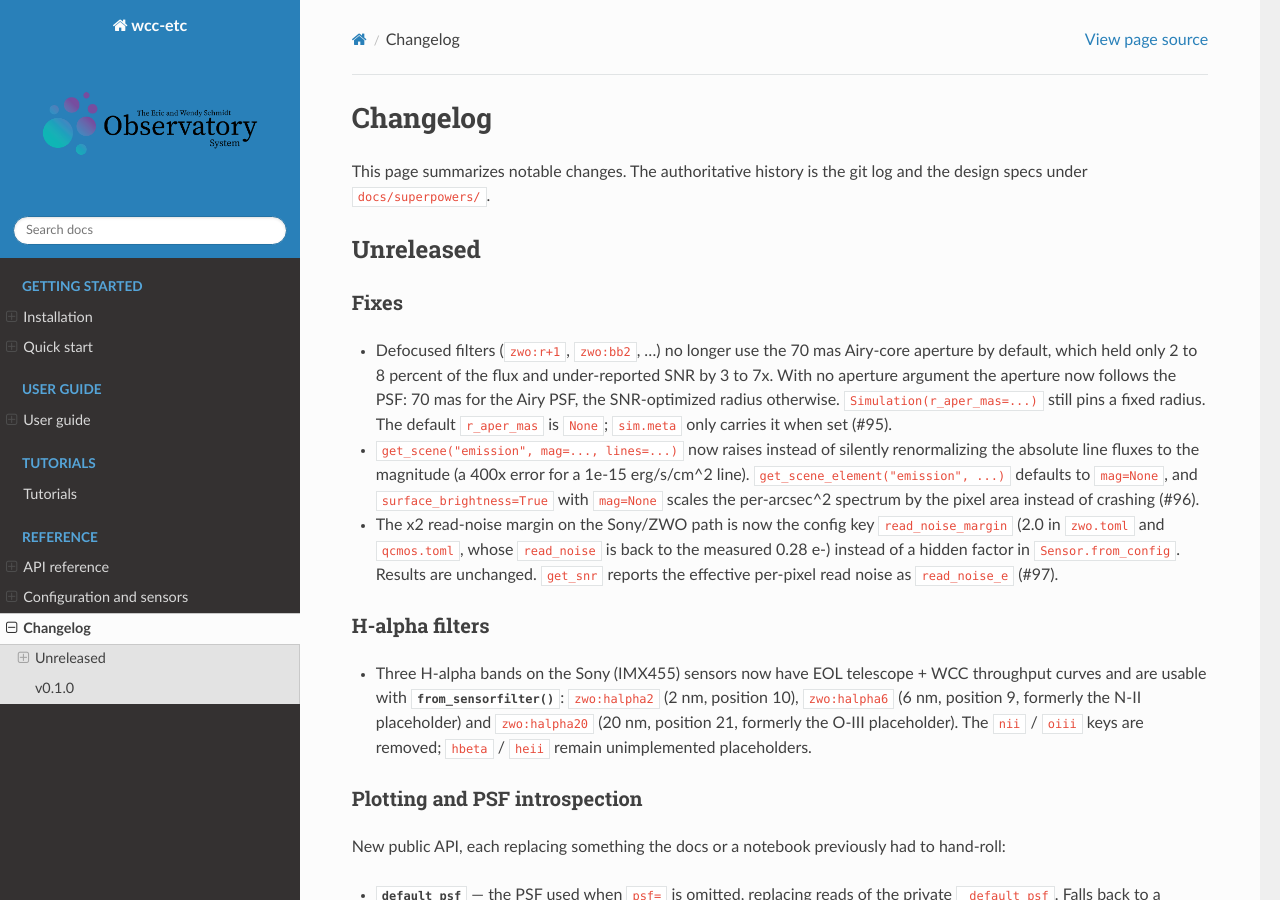
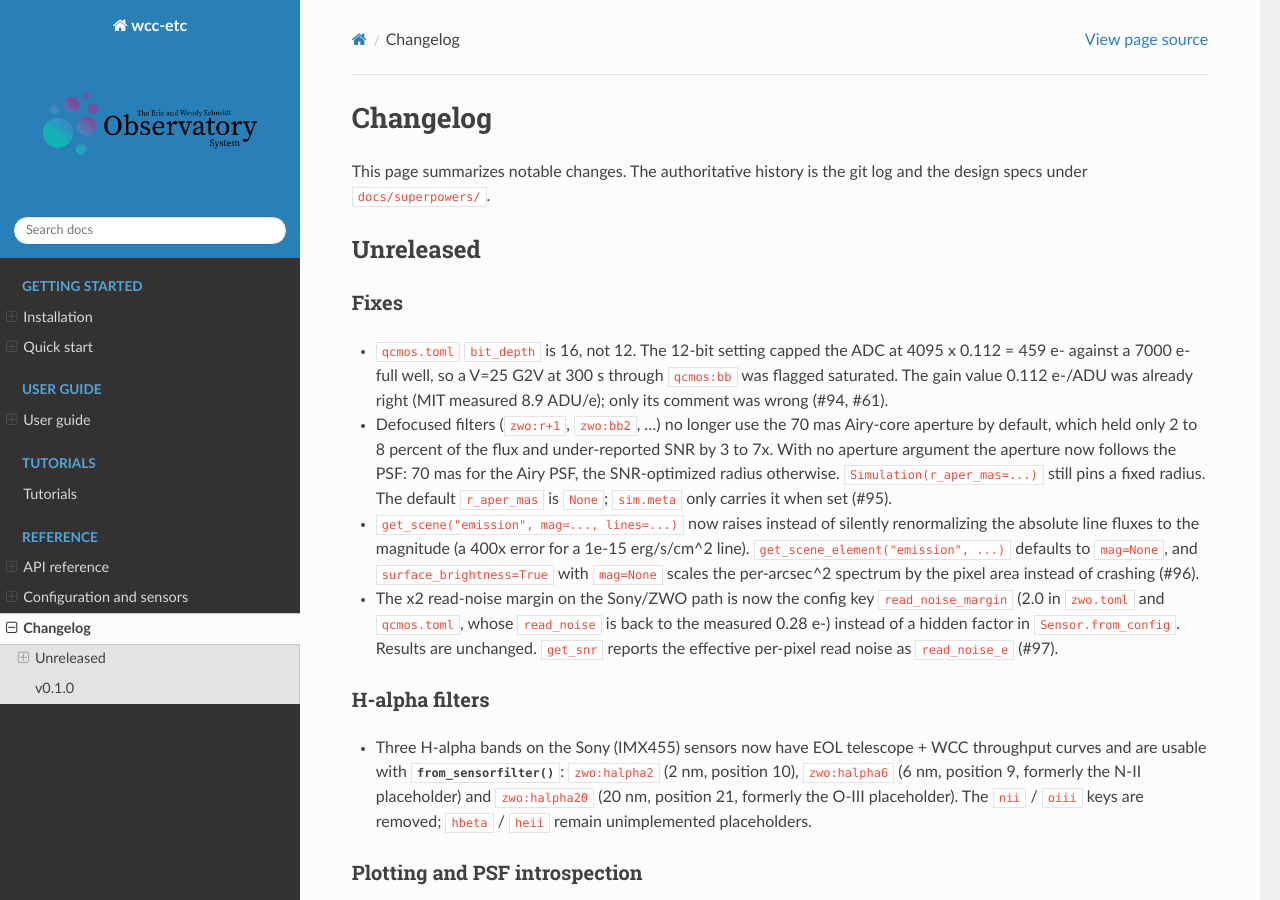
Before and after one commit to schmidt-observatories/wcc-etc, a Sphinx documentation site: the page built from docs/sphinx/changelog.rst, in a window 1280 px wide and 900 px high. Built offline with Sphinx 7.4.7 and the Read the Docs theme 3.1.0, drawn with Linux system fonts in a browser that asks for light colours; pages that are not in the unit, such as notebooks, are missing from menus.

Commit message:
fix: qCMOS ADC is 16-bit, not 12-bit; document gain as e-/ADU
bit_depth = 12 capped the qCMOS ADC at 4095 x 0.112 = 459 e- against a
7000 e- full well, so a V=25 G2V at 300 s through qcmos:bb was flagged
saturated. With 16 bits the ceiling is 7340 e- and the well binds first.

The gain value 0.112 e-/ADU was already correct (MIT measured 8.9 ADU/e);
only its comment claimed the opposite unit. Inverting it, as #61 proposed,
would have given 2.6 e- quantization noise.

Closes #94, closes #61.

Co-Authored-By: Claude Fable 5.1 <noreply@anthropic.com>

```diff
--- a/docs/sphinx/changelog.rst
+++ b/docs/sphinx/changelog.rst
@@ -10,6 +10,10 @@ Unreleased
 Fixes
 ~~~~~
 
+- ``qcmos.toml`` ``bit_depth`` is 16, not 12. The 12-bit setting capped the ADC
+  at 4095 x 0.112 = 459 e- against a 7000 e- full well, so a V=25 G2V at 300 s
+  through ``qcmos:bb`` was flagged saturated. The gain value 0.112 e-/ADU was
+  already right (MIT measured 8.9 ADU/e); only its comment was wrong (#94, #61).
 - Defocused filters (``zwo:r+1``, ``zwo:bb2``, ...) no longer use the 70 mas
   Airy-core aperture by default, which held only 2 to 8 percent of the flux and
   under-reported SNR by 3 to 7x. With no aperture argument the aperture now
--- a/docs/sphinx/configuration.rst
+++ b/docs/sphinx/configuration.rst
@@ -23,7 +23,7 @@ Sensors are addressed as ``"kind:band"``. The available combinations:
      - 16-bit, 3.76 µm pixels. ``adc_max = 65535``.
    * - ``qcmos:r``
      - Hamamatsu qCMOS
-     - 12-bit, 4.6 µm pixels. ``adc_max = 4095``.
+     - 16-bit, 4.6 µm pixels. ``adc_max = 65535``.
 
 (The ``zwo`` and ``hwk`` configs back the Sony and qCMOS sensors respectively.)
 
@@ -48,7 +48,7 @@ The configuration files
        bit depth, and paths to the dark-current, gain, read-noise, and
        well-depth CSV calibration curves.
    * - ``qcmos.toml``
-     - Hamamatsu qCMOS detector (12-bit) — same structure as ``zwo.toml``.
+     - Hamamatsu qCMOS detector (16-bit) — same structure as ``zwo.toml``.
    * - ``lazuli.toml``
      - Telescope: primary diameter (3.065 m), focal ratio (f/15), pointing
        jitter (10 mas), and the default zodiacal background magnitude.
--- a/docs/sphinx/quickstart.rst
+++ b/docs/sphinx/quickstart.rst
@@ -52,7 +52,7 @@ Sensors are addressed as ``"kind:band"`` strings:
    sim = Simulation.from_sensor_and_scene("sony:r", scene)
 
 Available sensors include ``sony:r`` / ``sony:bb`` (Sony IMX455, 16-bit) and
-``qcmos:r`` (Hamamatsu qCMOS, 12-bit). See :doc:`configuration` for the full
+``qcmos:r`` (Hamamatsu qCMOS, 16-bit). See :doc:`configuration` for the full
 list and how the TOML configs are structured.
 
 3. Compute signal-to-noise
--- a/docs/sphinx/user_guide/saturation.rst
+++ b/docs/sphinx/user_guide/saturation.rst
@@ -32,8 +32,9 @@ sensor's ADC maximum (``adc_max = 2**bit_depth - 1``):
 The relevant sensor properties are :attr:`~wcc_etc.Sensor.bit_depth`,
 :attr:`~wcc_etc.Sensor.bias_level`, and :attr:`~wcc_etc.Sensor.adc_max`. For
 example, the Sony IMX455 (``sony:*``) is 16-bit
-(``adc_max = 65535``) and the qCMOS (``qcmos:*``) is 12-bit
-(``adc_max = 4095``).
+(``adc_max = 65535``) and the qCMOS (``qcmos:*``) is also 16-bit
+(``adc_max = 65535``, i.e. 7340 e- at 0.112 e-/ADU, so its 7000 e- full
+well binds first).
 
 Saturation in the image and SNR paths
 -------------------------------------
--- a/src/wcc_etc/data/config/qcmos.toml
+++ b/src/wcc_etc/data/config/qcmos.toml
@@ -3,10 +3,10 @@ pixel_size = 4.6			# micron / pix
 read_noise = 0.28	  	   	# e/pix, measured
 read_noise_margin = 2.0			# x measured read noise, for unmodelled noise sources (non-linearity)
 dark_current = 0.05	           	# e/pix/s, confirmed from Gabor, measured at -20C at MIT, now setting as 0.05 e/pix/s for 0C
-gain = 0.112   		  	   	# ADU/e # NOTE: Gabor's note suggest gain is ADU/e rather than e/ADU. Ask
+gain = 0.112   		  	   	# e/ADU: 1/8.9, MIT measured 8.9 ADU/e (sensors/qCMOS/HWK4123_sensor_parameters.txt)
 sensor_temp = 0.0 	   	   	# C, NOTE: Gabor's note suggest temp is -20C. Now assuming 0.05 e/pix/s at 0C
 sensor_area = 199.69081344 		# mm2: (18.8416 mm * 10.5984 mm = mm2)
 well_depth = 7000 			# e/pix
 bias_level = 0 				# ADU, additive offset
-bit_depth = 12 				# ADC bit depth (hwk/qcmos), adc_max = 2^bit_depth - 1
+bit_depth = 16 				# ADC bit depth, ORCA-Quest standard 16-bit mode; adc_max*gain = 7340 e >= well (#94)
 path_qe = ""  				# already included in total throughput
```
Also changed, not shown: 1 other file.
